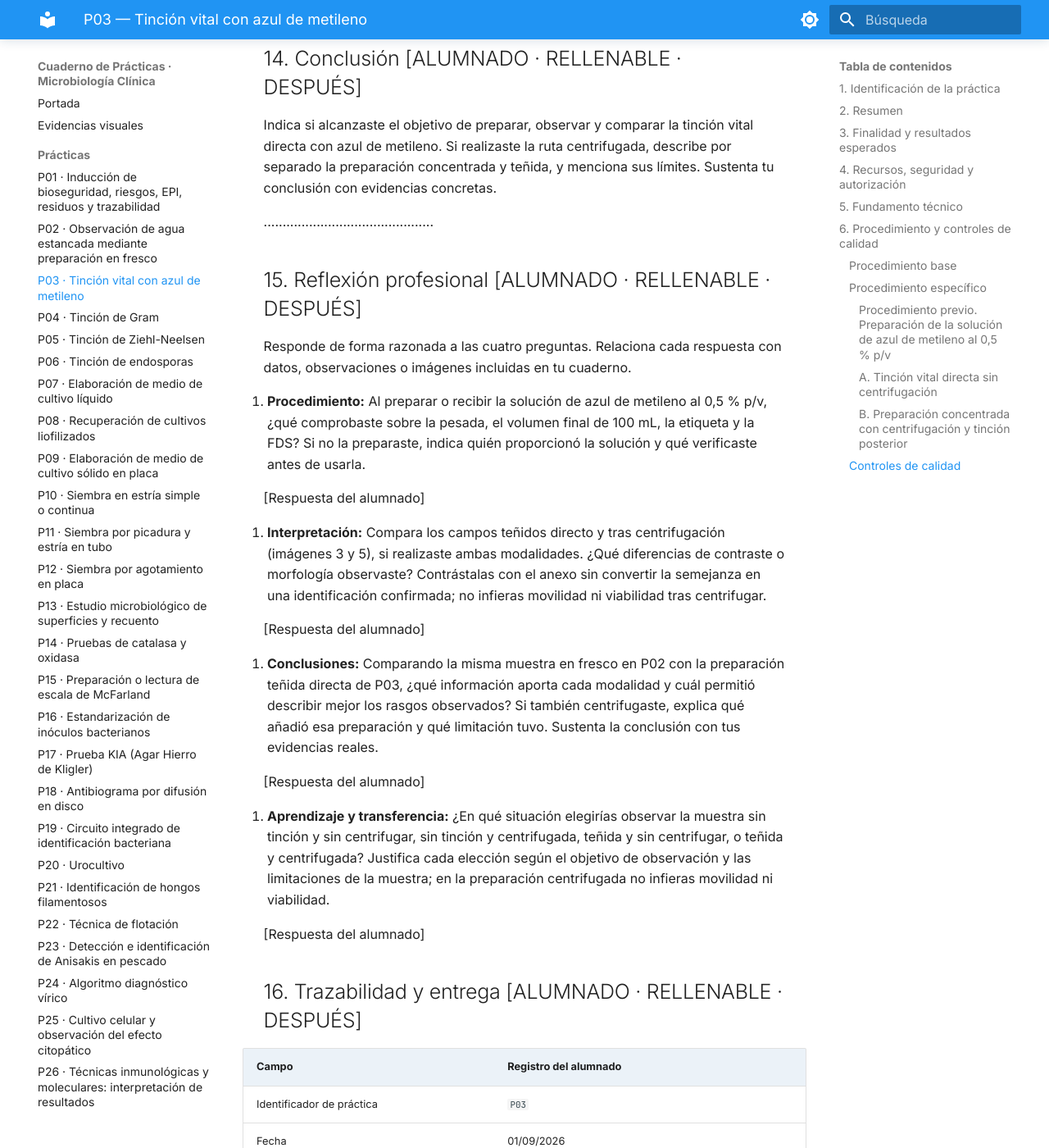
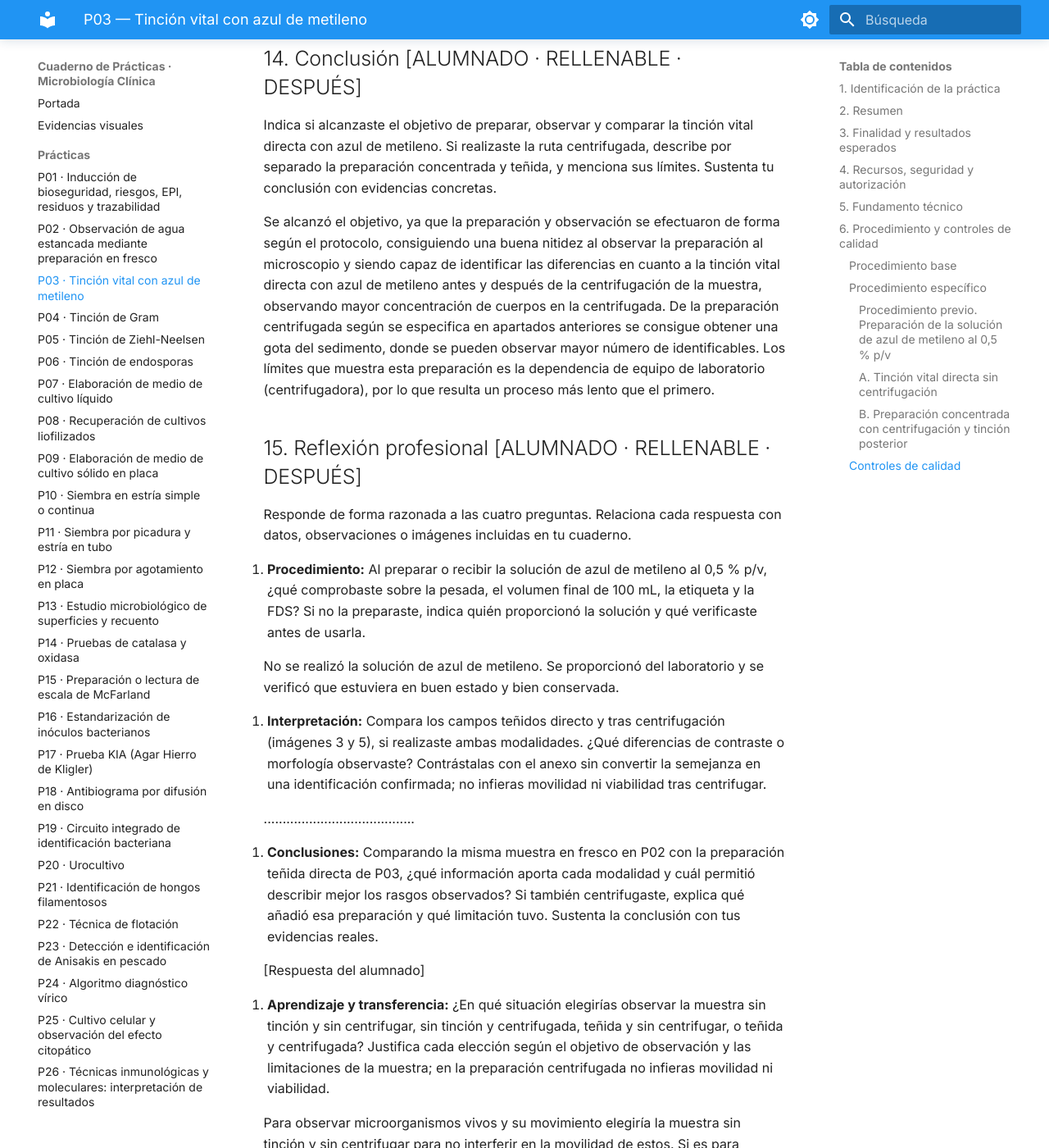
Before and after one commit to Rebeca-hubb/Cuaderno-Pr-cticas-Microbiolog-a-Rebeca-Vicho-, an MkDocs documentation site: the page built from docs/practicas/P03_Azul_de_metileno.md, in a window 1280 px wide and 1400 px high, scrolled down 16773 px. Shown: the whole window at 82% size. Built offline with MkDocs 1.6.1 and Material for MkDocs 9.7.7, drawn with Linux system fonts in a browser that asks for light colours; some of the changed text lies outside the part shown.

Commit message:
Update P03_Azul_de_metileno.md

```diff
--- a/docs/practicas/P03_Azul_de_metileno.md
+++ b/docs/practicas/P03_Azul_de_metileno.md
@@ -232,7 +232,7 @@ Hay que prestar especial atención a la hora de preparar la tinción, ya que es
 
 ![Campo microscópico teñido sin centrifugación](../assets/P03/03_campo_tenido_sin_centrifugacion.jpg)
 - **Texto alternativo:** Campo microscópico de la preparación teñida sin centrifugación.
-- **Pie de foto:** [Describe el campo y registra el aumento utilizado.]
+- **Pie de foto:** Campo observado con aumento de 40x
 - **Rasgo observado y limitación:** [Completa; evita identificar organismos sin evidencia suficiente]
 - **Autoría:** Propia
 
@@ -270,7 +270,9 @@ Interpreta los resultados de la tinción usando los controles de calidad, las ob
 
 Indica si alcanzaste el objetivo de preparar, observar y comparar la tinción vital directa con azul de metileno. Si realizaste la ruta centrifugada, describe por separado la preparación concentrada y teñida, y menciona sus límites. Sustenta tu conclusión con evidencias concretas.
 
-.............................................
+Se alcanzó el objetivo, ya que la preparación y observación se efectuaron de forma según el protocolo, consiguiendo una buena nitidez al observar la preparación al microscopio y siendo capaz de identificar las diferencias en cuanto a la tinción vital directa con azul de metileno antes y después de la centrifugación de la muestra, observando mayor concentración de cuerpos en la centrifugada.
+De la preparación centrifugada según se especifica en apartados anteriores se consigue obtener una gota del sedimento, donde se pueden observar mayor número de identificables.
+Los límites que muestra esta preparación es la dependencia de equipo de laboratorio (centrifugadora), por lo que resulta un proceso más lento que el primero.
 
 ## 15. Reflexión profesional [ALUMNADO · RELLENABLE · DESPUÉS]
 
@@ -278,11 +280,11 @@ Responde de forma razonada a las cuatro preguntas. Relaciona cada respuesta con
 
 1. **Procedimiento:** Al preparar o recibir la solución de azul de metileno al 0,5 % p/v, ¿qué comprobaste sobre la pesada, el volumen final de 100 mL, la etiqueta y la FDS? Si no la preparaste, indica quién proporcionó la solución y qué verificaste antes de usarla.
 
-   [Respuesta del alumnado]
+   No se realizó la solución de azul de metileno. Se proporcionó del laboratorio y se verificó que estuviera en buen estado y bien conservada.
 
 2. **Interpretación:** Compara los campos teñidos directo y tras centrifugación (imágenes 3 y 5), si realizaste ambas modalidades. ¿Qué diferencias de contraste o morfología observaste? Contrástalas con el anexo sin convertir la semejanza en una identificación confirmada; no infieras movilidad ni viabilidad tras centrifugar.
 
-   [Respuesta del alumnado]
+   ........................................
 
 3. **Conclusiones:** Comparando la misma muestra en fresco en P02 con la preparación teñida directa de P03, ¿qué información aporta cada modalidad y cuál permitió describir mejor los rasgos observados? Si también centrifugaste, explica qué añadió esa preparación y qué limitación tuvo. Sustenta la conclusión con tus evidencias reales.
 
@@ -290,7 +292,8 @@ Responde de forma razonada a las cuatro preguntas. Relaciona cada respuesta con
 
 4. **Aprendizaje y transferencia:** ¿En qué situación elegirías observar la muestra sin tinción y sin centrifugar, sin tinción y centrifugada, teñida y sin centrifugar, o teñida y centrifugada? Justifica cada elección según el objetivo de observación y las limitaciones de la muestra; en la preparación centrifugada no infieras movilidad ni viabilidad.
 
-   [Respuesta del alumnado]
+   Para observar microorganismos vivos y su movimiento elegiría la muestra sin tinción y sin centrifugar para no interferir en la movilidad de estos.
+   Si es para observar la morfología de microorganismos me decantaría por la muestra teñida sin centrifugar, ya que la centrifugada creo que puede interferir en el resultado o modificar alguna estructura.
 
 ## 16. Trazabilidad y entrega [ALUMNADO · RELLENABLE · DESPUÉS]
 
@@ -300,13 +303,13 @@ Responde de forma razonada a las cuatro preguntas. Relaciona cada respuesta con
 | Fecha | 01/09/2026 |
 | UD / RA / CE | `UD2 / RA02 / CE02.a–CE02.g` |
 | Agrupamiento | Individual |
-| Modalidad y origen de la muestra o evidencia | [Completa] |
-| Reactivo y lote o referencia | [Completa] |
+| Modalidad y origen de la muestra o evidencia | Real autorizada. Muestra de fuente urbana. |
+| Reactivo y lote o referencia | Colorante azul de metilo. Referencia y lote desconocidos |
 | Controles | [Resume o enlaza al apartado 9.1] |
 | Resultado | [Resume o enlaza al apartado 10] |
 | Interpretación | [Resume o enlaza al apartado 13] |
 | Incidencias y acciones correctoras | [Resume o enlaza al apartado 12] |
-| Ruta de residuos aplicada | [Completa] |
+| Ruta de residuos aplicada | Todos los residuos al ser clasificados como asimilables a urbanos se desecharon en el contenedor del laboratorio a excepción de los portaobjetos utilizados, desechados en el contenedor de residuos cortopunzantes |
 | Estado de entrega | [Borrador / pendiente de revisión / entregado / corregido] |
 
 ## Referencia técnica
```
Also changed, not shown: other parts of docs/practicas/P03_Azul_de_metileno.md (+1 -1 lines).
